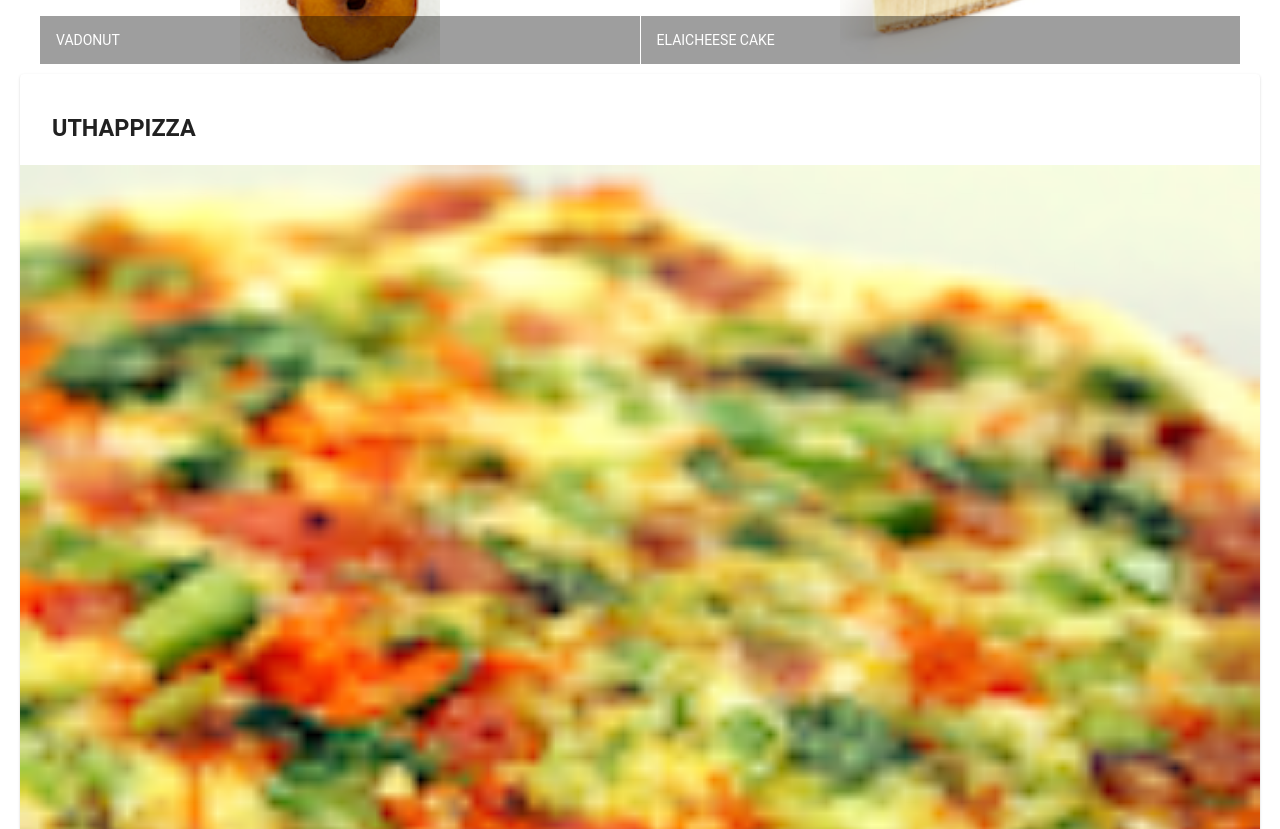
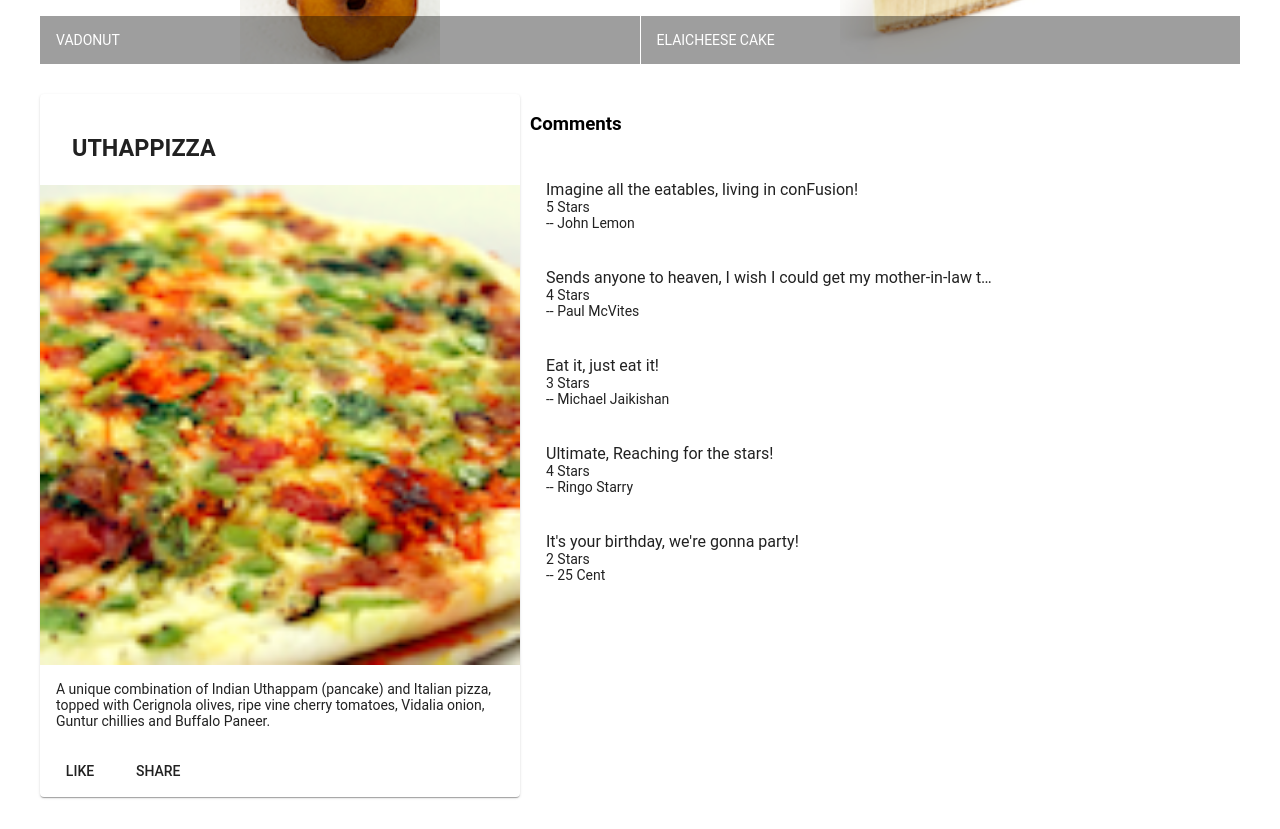
Before and after one commit to DonRuan22/Angular-confusion, an Angular app: page / in a window 1280 px wide. Shown: the part 520-1349 px from the top of the page. Built offline with nearby package versions, Linux system fonts and the light colour scheme.

Commit message:
Assigment 1

```diff
--- a/src/app/app.module.ts
+++ b/src/app/app.module.ts
@@ -13,11 +13,13 @@
 
 import 'hammerjs';
 import { MenuComponent } from './menu/menu.component';
+import { DishdetailComponent } from './dishdetail/dishdetail.component';
 
 @NgModule({
   declarations: [
     AppComponent,
-    MenuComponent
+    MenuComponent,
+    DishdetailComponent
   ],
   imports: [
     BrowserModule,
--- /dev/null
+++ b/src/app/dishdetail/dishdetail.component.html
@@ -0,0 +1,44 @@
+<div class="container"
+    fxLayout="row"
+    fxLayout.sm="column"
+    fxLayout.xs="column"
+    fxLayoutAlign.gt-mat="space-around center"
+    fxLayoutGap="10px"
+    fxLayoutGap.xs="0">
+
+  <div fxFlex="40">
+    <mat-card *ngIf="dishes">
+      <mat-card-header>
+        <mat-card-title>
+          <h3>{{dishes.name | uppercase}}</h3>
+        </mat-card-title>
+      </mat-card-header>
+      <img mat-card-image src={{dishes.image}} alt={{dishes.name}}>
+      <mat-card-content>
+        <p>{{dishes.description}}
+        </p>
+      </mat-card-content>
+      <mat-card-actions>
+        <button mat-button>LIKE</button>
+        <button mat-button>SHARE</button>
+      </mat-card-actions>
+    </mat-card>
+  </div>
+
+  <div fxFlex="40">
+    <div>
+      <h3>Comments</h3>
+    </div>
+    <div>
+      <mat-list *ngIf="dishes">
+        <mat-list-item *ngFor="let comment of dishes.comments">
+
+          <p matLine>{{comment.comment}}</p>
+          <p matLine>{{comment.rating}} Stars</p>
+          <p matLine>-- {{comment.author}}</p>
+        </mat-list-item>
+      </mat-list>
+    </div>
+  </div>
+
+</div>
--- /dev/null
+++ b/src/app/dishdetail/dishdetail.component.ts
@@ -0,0 +1,65 @@
+import { Component, OnInit } from '@angular/core';
+import { Dish } from '../shared/dish';
+
+
+const DISH = {
+  id: '0',
+  name: 'Uthappizza',
+  image: '/assets/images/uthappizza.png',
+  category: 'mains',
+  featured: true,
+  label: 'Hot',
+  price: '4.99',
+  // tslint:disable-next-line:max-line-length
+  description: 'A unique combination of Indian Uthappam (pancake) and Italian pizza, topped with Cerignola olives, ripe vine cherry tomatoes, Vidalia onion, Guntur chillies and Buffalo Paneer.',
+  comments: [
+       {
+           rating: 5,
+           comment: 'Imagine all the eatables, living in conFusion!',
+           author: 'John Lemon',
+           date: '2012-10-16T17:57:28.556094Z'
+       },
+       {
+           rating: 4,
+           comment: 'Sends anyone to heaven, I wish I could get my mother-in-law to eat it!',
+           author: 'Paul McVites',
+           date: '2014-09-05T17:57:28.556094Z'
+       },
+       {
+           rating: 3,
+           comment: 'Eat it, just eat it!',
+           author: 'Michael Jaikishan',
+           date: '2015-02-13T17:57:28.556094Z'
+       },
+       {
+           rating: 4,
+           comment: 'Ultimate, Reaching for the stars!',
+           author: 'Ringo Starry',
+           date: '2013-12-02T17:57:28.556094Z'
+       },
+       {
+           rating: 2,
+           comment: 'It\'s your birthday, we\'re gonna party!',
+           author: '25 Cent',
+           date: '2011-12-02T17:57:28.556094Z'
+       }
+   ]
+};
+
+@Component({
+  selector: 'app-dishdetail',
+  templateUrl: './dishdetail.component.html',
+  styleUrls: ['./dishdetail.component.scss']
+})
+export class DishdetailComponent implements OnInit {
+
+  dishes = DISH;
+
+
+
+  constructor() { }
+
+  ngOnInit() {
+  }
+
+}
--- a/src/app/menu/menu.component.html
+++ b/src/app/menu/menu.component.html
@@ -26,6 +26,7 @@
 
   </div>
 
+<!--
 <div fxFlex *ngIf="selectedDish">
   <mat-card>
     <mat-card-header>
@@ -44,5 +45,10 @@
     </mat-card-actions>
   </mat-card>
 </div>
+-->
+<div fxFlex *ngIf="selectedDish">
+  <app-dishdetail></app-dishdetail>
+</div>
+
 
 </div>
```
Also changed, not shown: src/app/dishdetail/dishdetail.component.scss (added), 1 other file (tests, documents, lock files or other folders). Lines whose indentation alone changed are shown as unchanged.
